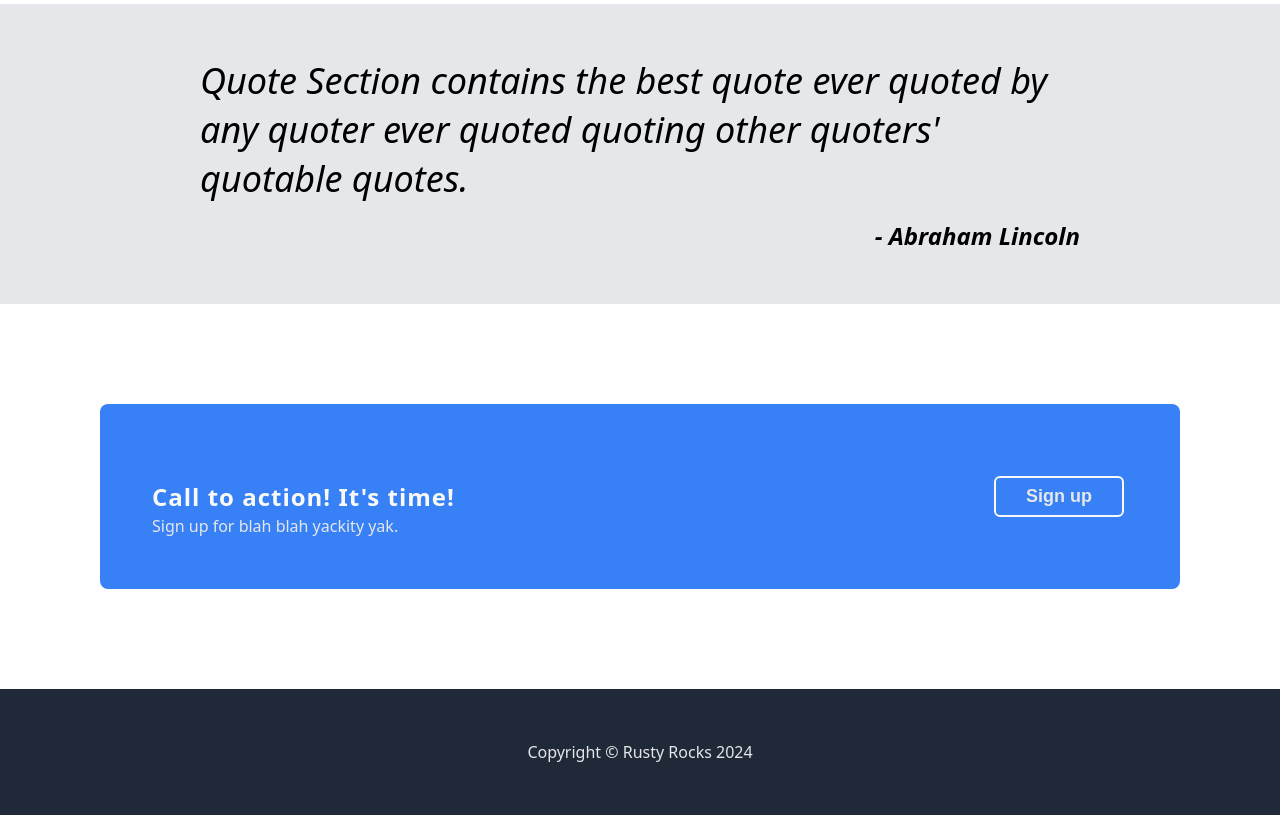
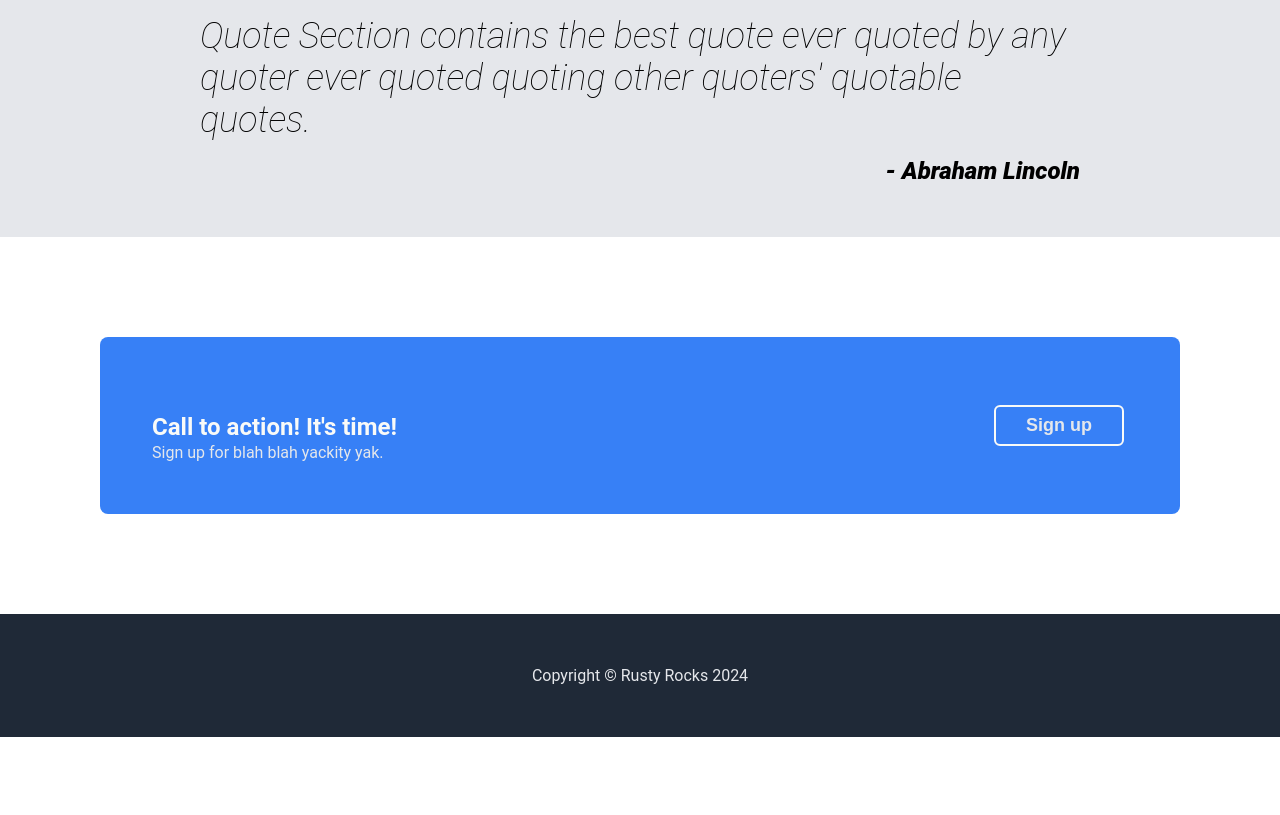
Before and after one commit to RustisaurusRex/landing_page_project, a plain HTML site: page index.html in a window 1280 px wide. Shown: the part 804-1619 px from the top of the page. After the commit the page ends 1541 px from the top, so only its background shows below. Drawn offline with Linux system fonts and the light colour scheme.

Commit message:
adjust font to Roboto

```diff
--- a/styles.css
+++ b/styles.css
@@ -5,7 +5,7 @@ body {
     display: flex;
     margin: 0;
     flex-direction: column;
-    font-family: system-ui, -apple-system, BlinkMacSystemFont, 'Segoe UI', Roboto, Oxygen, Ubuntu, Cantarell, 'Open Sans', 'Helvetica Neue', sans-serif;
+    font-family: Roboto, Oxygen, Ubuntu, Cantarell, 'Open Sans', 'Helvetica Neue', sans-serif;
 }
 
 .herosection, .footer {
@@ -161,5 +161,4 @@ h3 {
     color: #f9faf8;
     padding: 0;
     margin-bottom: 2px;
-    letter-spacing: 1px;
 }
```
